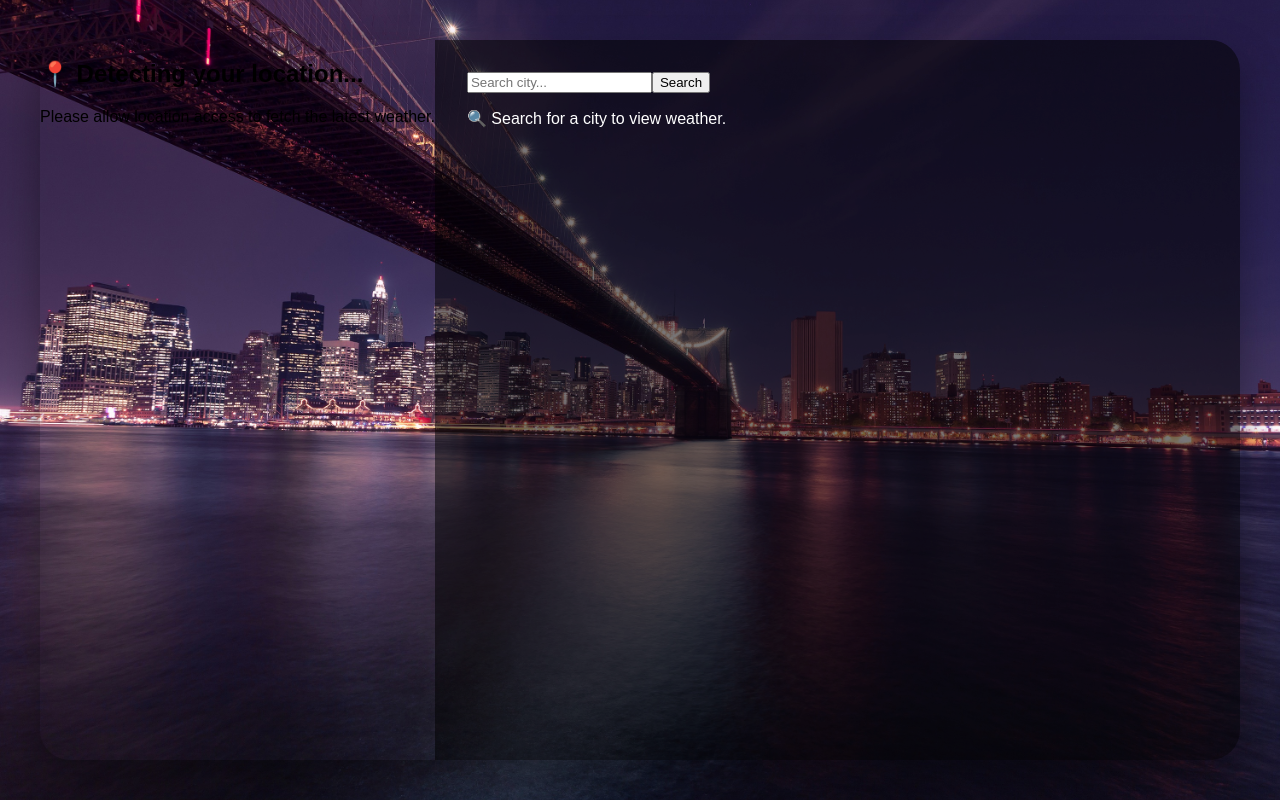
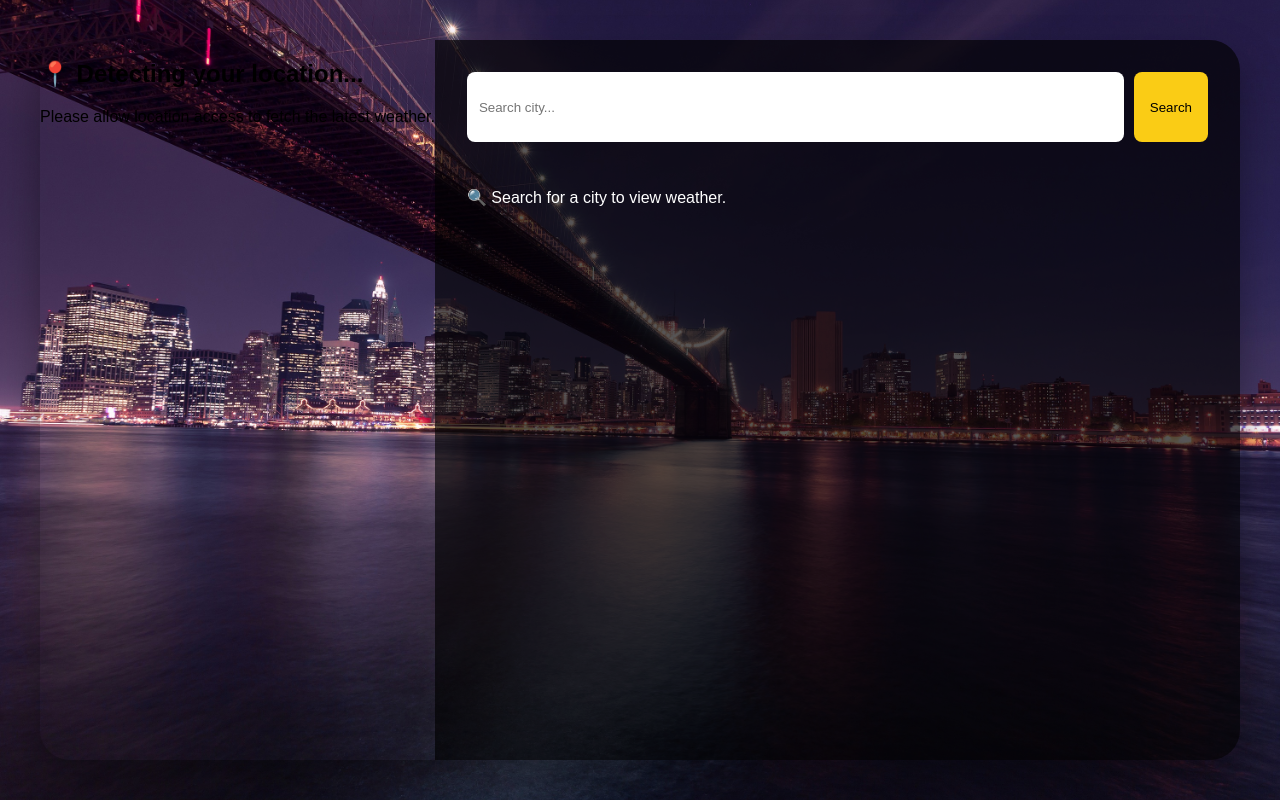
Before and after one commit to kapilchandrawal/weather-app, a React (Vite) app: page / in a window 1280 px wide. Built offline with nearby package versions, Linux system fonts and the light colour scheme; no server answers.

Commit message:
feat: polish weather dashboard UI and improve information layout

```diff
--- a/src/components/CurrentLocationCard.jsx
+++ b/src/components/CurrentLocationCard.jsx
@@ -82,10 +82,6 @@ function CurrentLocationCard() {
 
   const WeatherIcon = weatherIcons[weather.condition] || weatherIcons.Clear;
 
-  const sunriseTime = formatUnixTime(weather.sunrise, weather.timezone);
-
-  const sunsetTime = formatUnixTime(weather.sunset, weather.timezone);
-
   const background =
     backgroundImages[weather.condition] || backgroundImages.Clear;
 
@@ -96,28 +92,24 @@ function CurrentLocationCard() {
         backgroundImage: `url(${background})`,
       }}
     >
-      <div
-        className="weather-info"
-        style={{ display: "flex", flexDirection: "row", justifyContent: "space-between" }}
-      >
+      <div className="weather-header">
         <div>
           <h1>{weather.city}</h1>
-
           <h3>{weather.country}</h3>
         </div>
-        <div>
+        <div className="weather-summary">
           <div className="weather-icon">
-            <WeatherIcon size={90} color="#facc15" />
+            <WeatherIcon size={70} color="#facc15" />
           </div>
+          <h2 className="temperature">{weather.temperature}°C</h2>
+        </div>
+      </div>
 
-          <h2 className="temperature">{weather.temperature}°C</h2>
-
-          <div className="time">
-            <LiveClock timezone={weather.timezone} />
-          </div>
-
-          <p className="date">{dateBuilder(cityDate)}</p>
+      <div className="weather-time">
+        <div className="time">
+          <LiveClock timezone={weather.timezone} />
         </div>
+        <p className="date">{dateBuilder(cityDate)}</p>
       </div>
 
       <div className="weather-details">
--- a/src/components/SearchBar.jsx
+++ b/src/components/SearchBar.jsx
@@ -1,4 +1,5 @@
 import { useState } from "react";
+import "../styles/WeatherCard.css"
 
 function SearchBar({ onSearch }) {
   const [city, setCity] = useState("");
@@ -9,22 +10,23 @@ function SearchBar({ onSearch }) {
     if (!city.trim()) {
       return;
     }
-
     onSearch(city.trim());
-
     setCity("");
   };
 
   return (
-    <form onSubmit={handleSubmit}>
+    <form onSubmit={handleSubmit} className="search-form">
       <input
+        name="city"
         type="text"
         placeholder="Search city..."
         value={city}
         onChange={(event) => setCity(event.target.value)}
+        className="search-input"
       />
-
-      <button type="submit">Search</button>
+      <button type="submit" className="search-button">
+        Search
+      </button>
     </form>
   );
 }
--- a/src/components/SearchWeatherCard.jsx
+++ b/src/components/SearchWeatherCard.jsx
@@ -4,8 +4,8 @@ import LiveClock from "./LiveClock";
 import SearchBar from "./SearchBar";
 import { dateBuilder } from "../utils/dateBuilder";
 import { weatherIcons } from "../utils/weatherIcons";
-import { getCityDate, formatUnixTime } from "../utils/timeUtils";
-import backgroundImages from "../utils/backgroundImages";
+import { getCityDate } from "../utils/timeUtils";
+// import backgroundImages from "../utils/backgroundImages";
 import "../styles/WeatherCard.css";
 
 function SearchWeatherCard() {
@@ -59,27 +59,25 @@ function SearchWeatherCard() {
 
     const WeatherIcon = weatherIcons[weather.condition] || weatherIcons.Clear;
 
-    const sunriseTime = formatUnixTime(weather.sunrise, weather.timezone);
-
-    const sunsetTime = formatUnixTime(weather.sunset, weather.timezone);
-
     return (
       <>
-        <h1>{weather.city}</h1>
-
-        <h3>{weather.country}</h3>
-
-        <div className="weather-info">
-          <div className="weather-icon">
-            <WeatherIcon size={90} color="#facc15" />
+        <div className="weather-header">
+          <div>
+            <h1>{weather.city}</h1>
+            <h3>{weather.country}</h3>
           </div>
 
-          <h2 className="temperature">{weather.temperature}°C</h2>
-
+          <div className="weather-summary">
+            <div className="weather-icon">
+              <WeatherIcon size={70} color="#facc15" />
+            </div>
+            <h2 className="temperature">{weather.temperature}°C</h2>
+          </div>
+        </div>
+        <div className="weather-time">
           <div className="time">
             <LiveClock timezone={weather.timezone} />
           </div>
-
           <p className="date">{dateBuilder(cityDate)}</p>
         </div>
 
@@ -88,13 +86,13 @@ function SearchWeatherCard() {
             <strong>Condition:</strong> {weather.condition}
           </p>
 
-          <p>
+          {/* <p>
             <strong>Description:</strong> {weather.description}
-          </p>
+          </p> */}
 
-          <p>
+          {/* <p>
             <strong>Temperature:</strong> {weather.temperature}°C
-          </p>
+          </p> */}
 
           <p>
             <strong>Feels Like:</strong> {weather.feelsLike}°C
@@ -108,7 +106,7 @@ function SearchWeatherCard() {
             <strong>Wind Speed:</strong> {weather.windSpeed} m/s
           </p>
 
-          <p>
+          {/* <p>
             <strong>Pressure:</strong> {weather.pressure} hPa
           </p>
 
@@ -118,7 +116,7 @@ function SearchWeatherCard() {
 
           <p>
             <strong>Sunset:</strong> {sunsetTime}
-          </p>
+          </p> */}
         </div>
       </>
     );
--- a/src/styles/WeatherCard.css
+++ b/src/styles/WeatherCard.css
@@ -18,18 +18,18 @@
 }
 
 .weather-icon {
-  margin: 20px 0;
+  margin: 0;
 }
 
 .temperature {
-  font-size: 64px;
+  font-size: 48px;
   font-weight: bold;
   margin: 0;
 }
 
 .time {
   font-size: 28px;
-  margin-top: 10px;
+  margin-top: 0;
 }
 
 .date {
@@ -37,15 +37,22 @@
 }
 
 .weather-details {
-  margin-top: 24px;
+  margin-top: 20px;
   display: flex;
   flex-direction: column;
   gap: 8px;
   text-align: left;
+  font-size: 16px;
+  line-height: 1.5;
 }
 
 .weather-details p {
   margin: 0;
+  display: flex;
+  justify-content: space-between;
+  align-items: center;
+  padding: 6px 0;
+  border-bottom: 1px solid rgba(255, 255, 255, 0.08);
 }
 
 .time h3 {
@@ -60,7 +67,7 @@
   position: absolute;
   inset: 0;
 
-  background: rgba(0, 0, 0, 0.35);
+  background: rgba(0, 0, 0, 0.45);
 }
 
 .right-panel::before {
@@ -69,7 +76,7 @@
   position: absolute;
   inset: 0;
 
-  background: rgba(0, 0, 0, 0.35);
+  background: rgba(0, 0, 0, 0.45);
 }
 
 .weather-card > * {
@@ -81,7 +88,7 @@
   display: flex;
   gap: 12px;
   margin-top: auto;
-  padding-top: 20px;
+  padding-top: 32px;
   overflow-x: auto;
   scrollbar-width: none;
 }
@@ -91,11 +98,25 @@
 }
 
 .forecast-card {
-  min-width: 120px;
-  padding: 16px;
+  min-width: 85px;
+  padding: 8px;
   border-radius: 12px;
-  background: rgba(255, 255, 255, 0.15);
+  background: rgba(255, 255, 255, 0.12);
+  border: 1px solid rgba(255, 255, 255, 0.12);
+  backdrop-filter: blur(6px);
   text-align: center;
+  font-size: 12px;
+  transition: 0.25s;
+}
+
+.forecast-card:hover {
+  transform: translateY(-4px);
+  background: rgba(255, 255, 255, 0.2);
+}
+
+.forecast-card svg {
+  width: 28px;
+  height: 28px;
 }
 
 .left-panel {
@@ -105,10 +126,55 @@
   flex: 1.6;
   background-size: cover;
   background-position: center;
+  /* transition: background-image 0.4s ease; */
 }
 
 .right-panel {
   flex: 1;
-  background: rgba(0, 0, 0, 0.28);
-  /* backdrop-filter: blur(14px); */
+  background: rgba(0, 0, 0, 0.38);
+  /* backdrop-filter: blur(18px); */
+  display: flex;
+  flex-direction: column;
 }
+
+.weather-header {
+  display: flex;
+  justify-content: space-between;
+  align-items: flex-start;
+  margin-bottom: 32px;
+}
+
+.weather-time {
+  margin-bottom: 20px;
+}
+
+.weather-summary {
+  display: flex;
+  flex-direction: column;
+  align-items: flex-end;
+  gap: 6px;
+}
+
+.search-form {
+  display: flex;
+  gap: 10px;
+  margin-bottom: 30px;
+}
+
+.search-input {
+  flex: 1;
+  padding: 12px;
+  border: none;
+  border-radius: 8px;
+  outline: none;
+  height: 46px;
+}
+
+.search-button {
+  padding: 10px 16px;
+  border: none;
+  border-radius: 8px;
+  background: #facc15;
+  cursor: pointer;
+  /* height: 46px; */
+}
```
